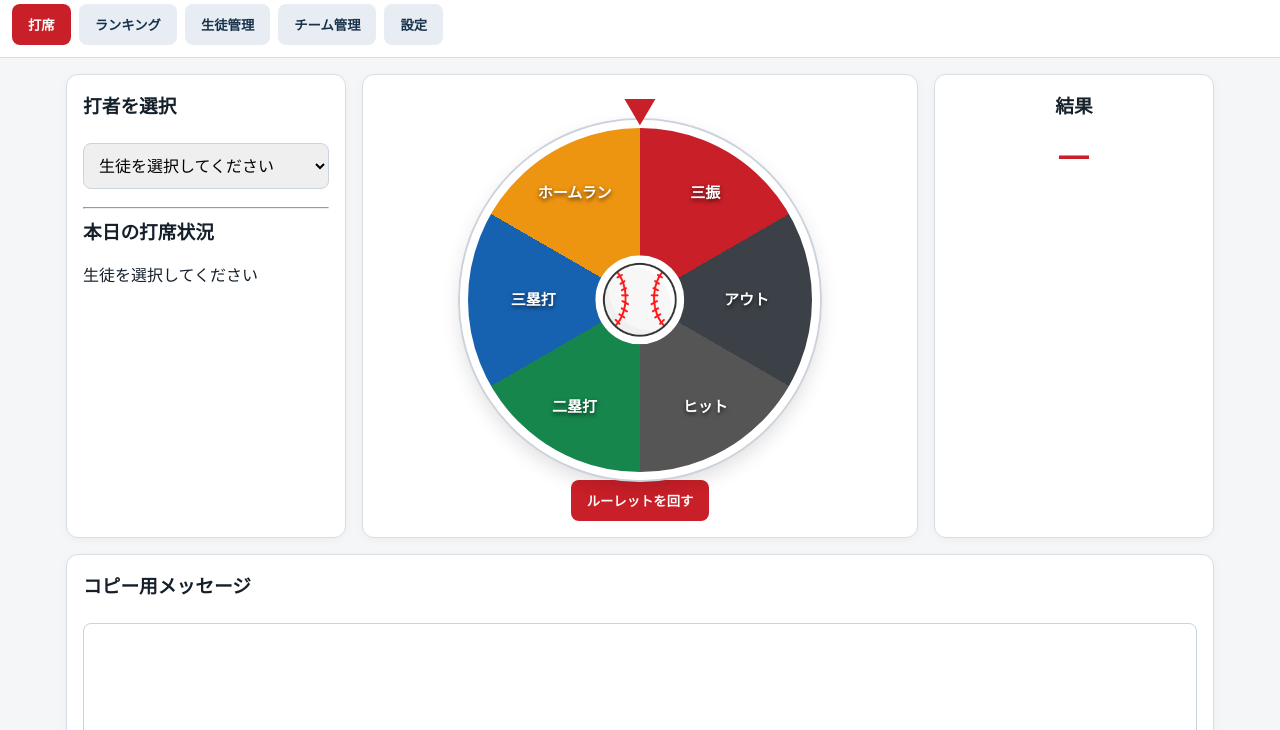
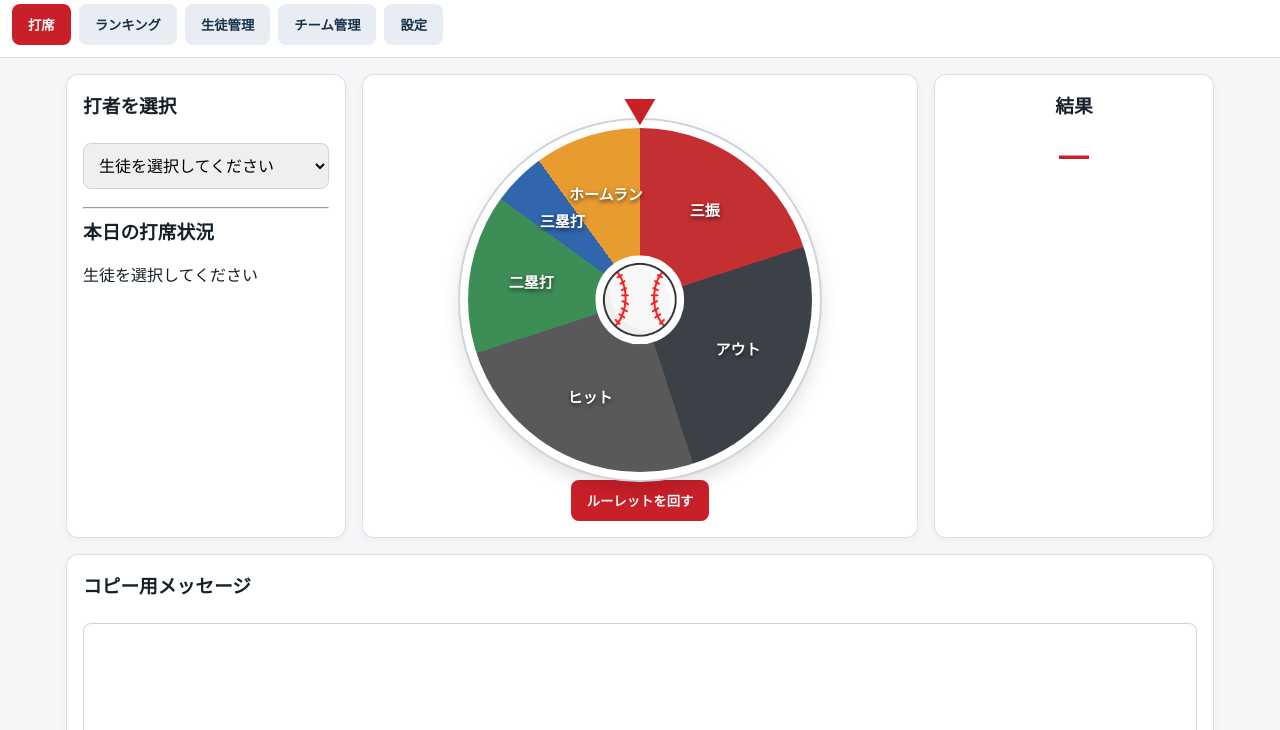
Before and after one commit to Momo-0623/nijigaku-baseball-v2, a plain HTML site: page index.html in a window 1280 px wide. Shown: the part 70-800 px from the top of the page. Drawn offline with Linux system fonts and the light colour scheme.

Commit message:
Update index.html

```diff
--- a/index.html
+++ b/index.html
@@ -146,6 +146,12 @@ textarea{
   place-items:center;
 }
 
+.wheel-stage{
+  position:relative;
+  display:grid;
+  place-items:center;
+}
+
 .wheel{
   position:relative;
   width:min(360px,80vw);
@@ -153,12 +159,12 @@ textarea{
   border-radius:50%;
 
   background:conic-gradient(
-    #c91f28 0deg 60deg,
-    #3c4147 60deg 120deg,
-    #555 120deg 180deg,
-    #16864d 180deg 240deg,
-    #1762b0 240deg 300deg,
-    #ed9411 300deg 360deg
+    #c42f32 0deg 72deg,
+    #3c4147 72deg 162deg,
+    #595959 162deg 252deg,
+    #3d8d56 252deg 306deg,
+    #3165ad 306deg 324deg,
+    #e89b2f 324deg 360deg
   );
 
   border:8px solid #fff;
@@ -181,37 +187,42 @@ textarea{
   text-shadow:0 2px 4px #000a;
   z-index:2;
   white-space:nowrap;
-  transform:translate(-50%,-50%);
+
+  transform:
+    translate(-50%,-50%)
+    rotate(calc(var(--wheel-rotation, 0deg) * -1));
+
+  transition:transform 2.2s cubic-bezier(.1,.7,.1,1);
 }
 
 .label-1{
-  left:69%;
-  top:19%;
+  left:68.8%;
+  top:24.1%;
 }
 
 .label-2{
-  left:81%;
-  top:50%;
+  left:78.5%;
+  top:64.5%;
 }
 
 .label-3{
-  left:69%;
-  top:81%;
+  left:35.5%;
+  top:78.5%;
 }
 
 .label-4{
-  left:31%;
-  top:81%;
+  left:18.4%;
+  top:45%;
 }
 
 .label-5{
-  left:19%;
-  top:50%;
+  left:27.4%;
+  top:27.4%;
 }
 
 .label-6{
-  left:31%;
-  top:19%;
+  left:40.1%;
+  top:19.6%;
 }
 
 .wheel img{
@@ -389,6 +400,8 @@ th{
 
 <div class="pointer">▼</div>
 
+<div class="wheel-stage">
+
 <div id="wheel" class="wheel">
 
 <span class="wheel-label label-1">三振</span>
@@ -399,6 +412,8 @@ th{
 <span class="wheel-label label-6">ホームラン</span>
 
 <img src="assets/baseball.png" alt="">
+
+</div>
 
 </div>
 
@@ -608,6 +623,8 @@ const outcomes=[
 name:'三振',
 p:20,
 pt:0,
+start:0,
+end:72,
 msg:[
 '空振り三振！バットが空を切った！',
 '最後の一球を捉えきれず、三振！'
@@ -618,6 +635,8 @@ msg:[
 name:'アウト',
 p:25,
 pt:0,
+start:72,
+end:162,
 msg:[
 '打球は守備の正面へ。アウト！',
 '惜しい当たりも、ここはアウト！'
@@ -628,6 +647,8 @@ msg:[
 name:'ヒット',
 p:25,
 pt:1,
+start:162,
+end:252,
 msg:[
 '鋭い打球が野手の間を抜けた！',
 '綺麗に運んだ一打、ヒット！'
@@ -638,6 +659,8 @@ msg:[
 name:'二塁打',
 p:15,
 pt:2,
+start:252,
+end:306,
 msg:[
 '打球は外野を抜け、一気に二塁へ！',
 '長打コース！悠々と二塁到達！'
@@ -648,6 +671,8 @@ msg:[
 name:'三塁打',
 p:5,
 pt:3,
+start:306,
+end:324,
 msg:[
 '快足を飛ばして三塁へ！三塁打！',
 '外野を深々と破る一打！三塁まで到達！'
@@ -658,6 +683,8 @@ msg:[
 name:'ホームラン',
 p:10,
 pt:5,
+start:324,
+end:360,
 msg:[
 '綺麗な放物線を描いた打球は、そのままスタンドへ！',
 '高く舞い上がった打球はフェンスの向こうへ！'
@@ -668,8 +695,8 @@ msg:[
 
 
 let db=load();
-
 let lastResult=null;
+let currentRotation=0;
 
 
 function seed(){
@@ -1065,16 +1092,35 @@ spin.disabled=true;
 let o=pick();
 
 
-let rot=
+const targetAngle=
+o.start+
+Math.random()*(o.end-o.start);
 
+
+const currentNormalized=
+((currentRotation%360)+360)%360;
+
+
+const targetNormalized=
+(360-targetAngle)%360;
+
+
+const extraRotation=
 1440+
+((targetNormalized-currentNormalized+360)%360);
 
-Math.floor(Math.random()*360);
+
+currentRotation+=extraRotation;
+
+
+wheel.style.setProperty(
+'--wheel-rotation',
+`${currentRotation}deg`
+);
 
 
 wheel.style.transform=
-
-`rotate(${rot}deg)`;
+`rotate(${currentRotation}deg)`;
 
 
 setTimeout(()=>{
@@ -1135,17 +1181,12 @@ Math.random()*o.msg.length
 lastResult=
 
 `⚾ ${s.name}が打席に立ちました！
-
 ルーレットの結果は──
-
 
 【 ${o.name.toUpperCase()}！ 】
 
-
 ${msg}
-
 ${s.name}　＋${o.pt}P
-
 ${t?.name||'未所属'}　＋${o.pt}P`;
 
 
@@ -1382,6 +1423,7 @@ if(confirm('全データを初期化します。元に戻せません。')){
 
 db=seed();
 
+
 save();
 
 }
@@ -1394,5 +1436,4 @@ renderAll();
 </script>
 
 </body>
-
 </html>
```
